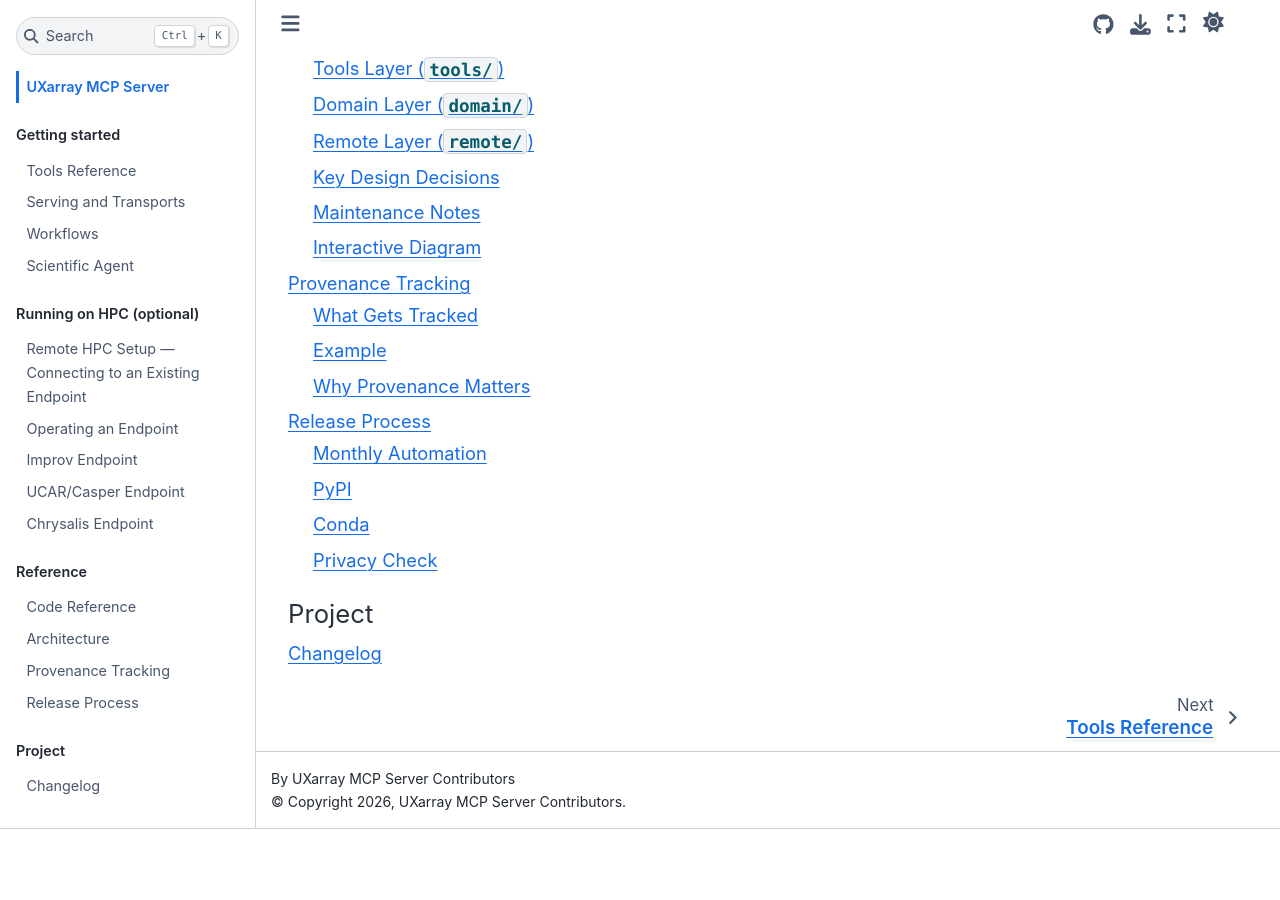
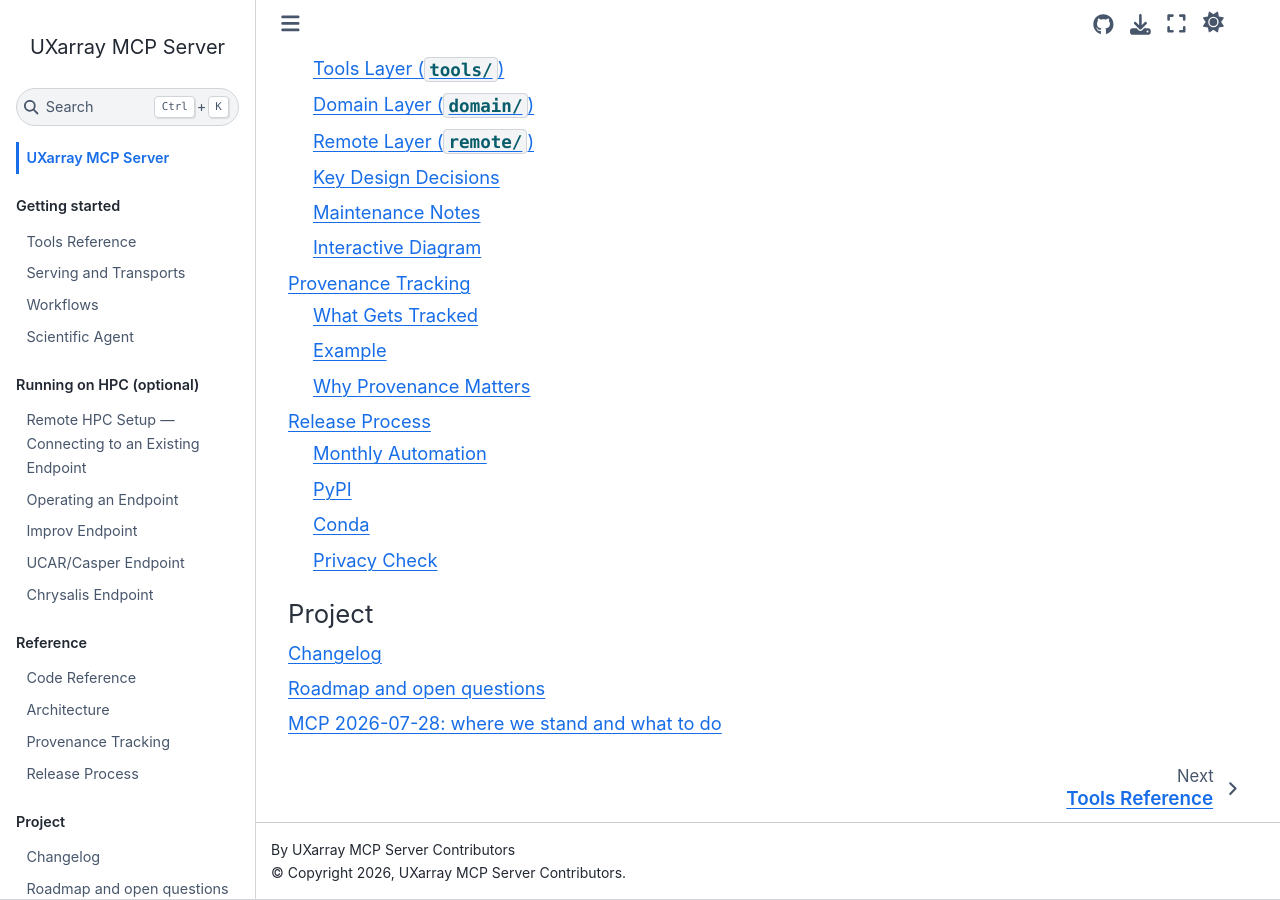
Before and after one commit to UXARRAY/uxarray-mcp-server, a Sphinx documentation site: the page built from docs/index.rst, in a window 1280 px wide and 900 px high, scrolled down 3098 px. Built offline with Sphinx 7.4.7 and the Sphinx Book theme 1.1.4, drawn with Linux system fonts in a browser that asks for light colours; before the commit the page ends 3927 px from its top, so only the background shows below that.

Commit message:
Add the roadmap and protocol assessment pages to the docs toctree

```diff
--- a/docs/index.rst
+++ b/docs/index.rst
@@ -43,3 +43,5 @@
    :caption: Project
 
    changelog
+   roadmap-and-open-questions
+   mcp-2026-07-28-assessment
```
Also changed, not shown: docs/roadmap-and-open-questions.md (+2 -1 lines).
